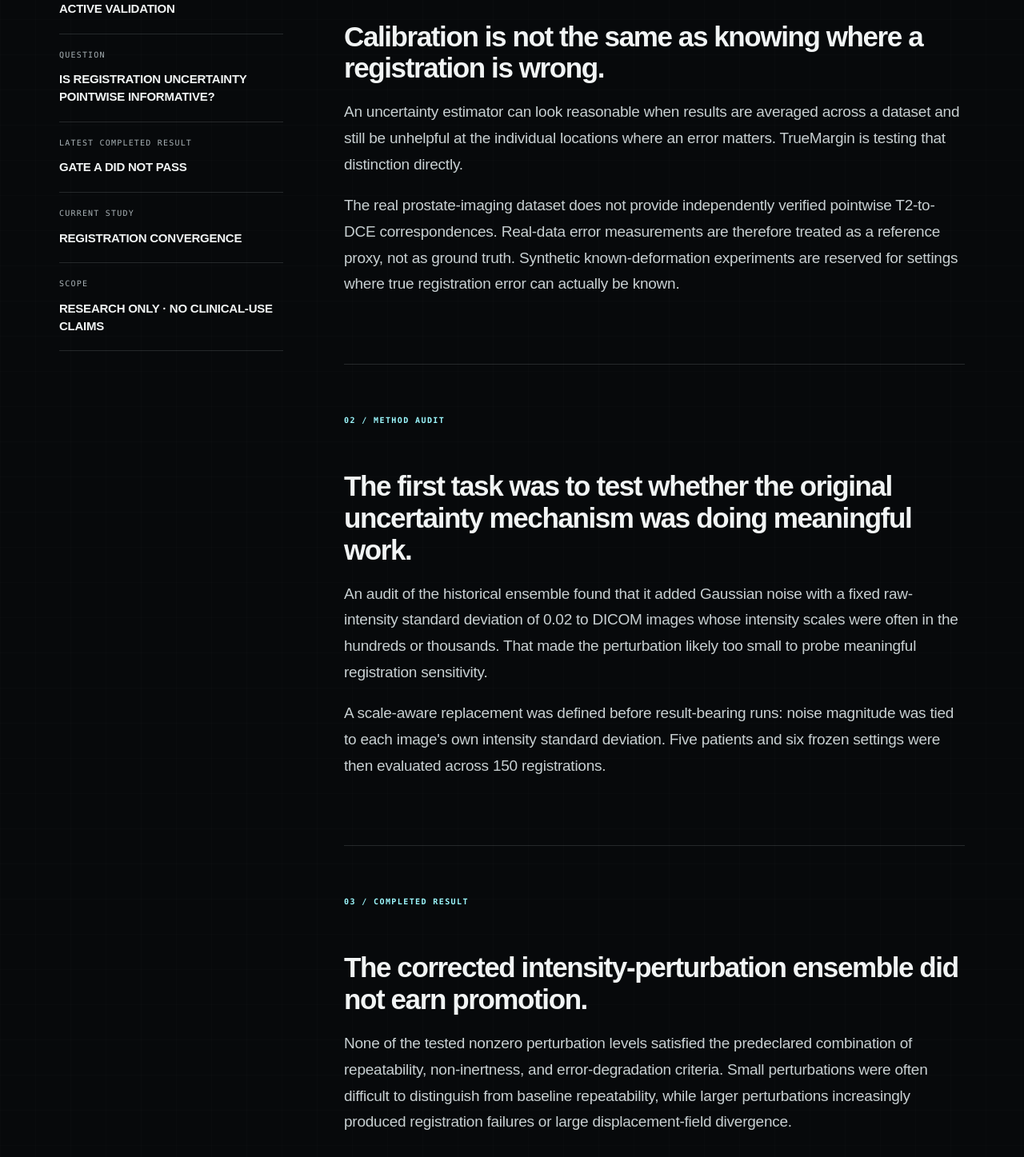
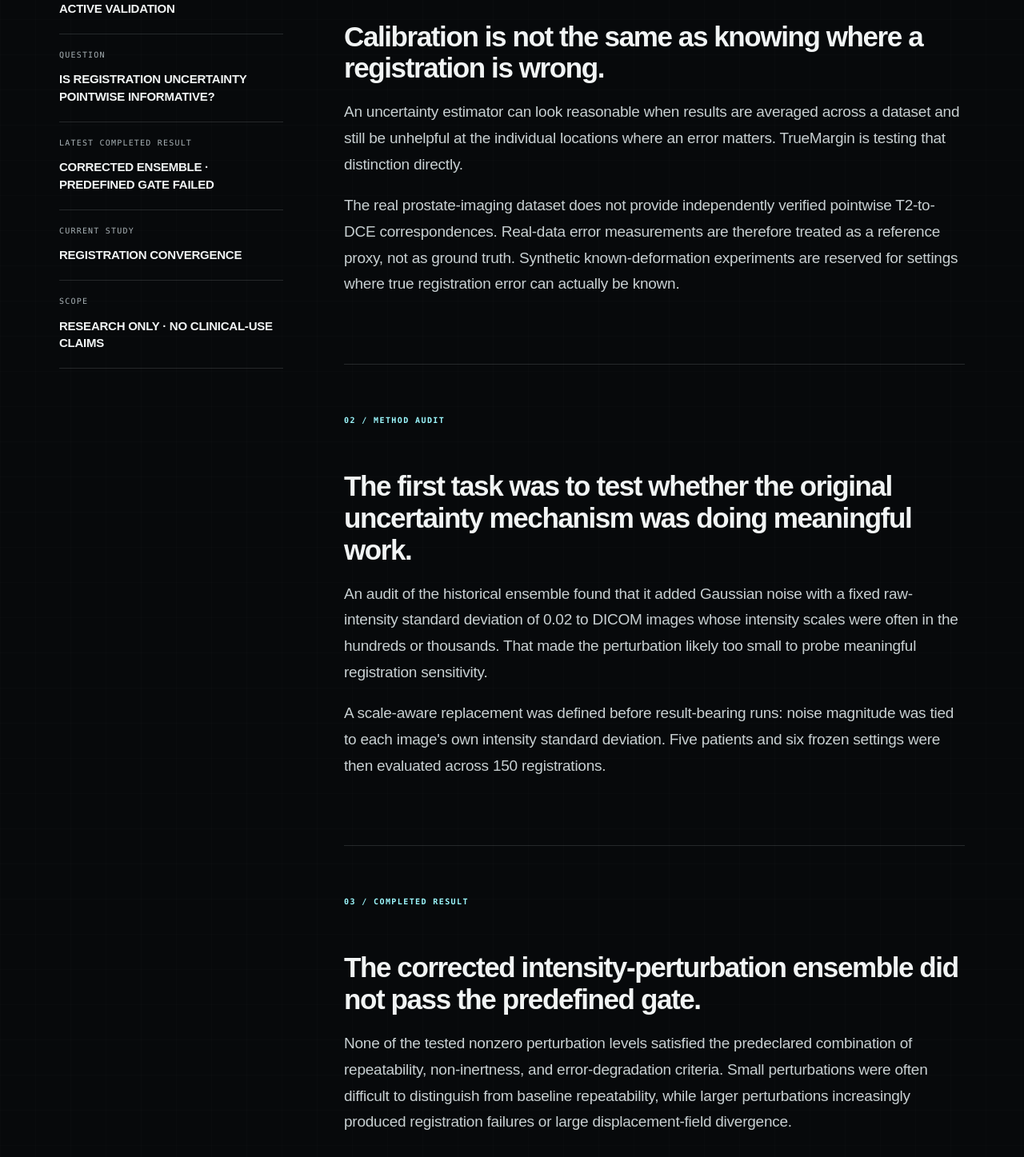
Before and after one commit to Kushrishi/kushrishi.com, a Next.js app: page /research/truemargin in a window 1280 px wide. Shown: the part 680-2127 px from the top of the page at 80% size. Built offline with nearby package versions, Linux system fonts and the light colour scheme.

Commit message:
Clarify TrueMargin result language

```diff
--- a/app/research/truemargin/page.tsx
+++ b/app/research/truemargin/page.tsx
@@ -66,7 +66,7 @@ export default function TrueMarginPage() {
 
           <div>
             <span>LATEST COMPLETED RESULT</span>
-            <strong>GATE A DID NOT PASS</strong>
+            <strong>CORRECTED ENSEMBLE · PREDEFINED GATE FAILED</strong>
           </div>
 
           <div>
@@ -122,7 +122,7 @@ export default function TrueMarginPage() {
           <section className="research-block" id="gate-a">
             <div className="research-block-index">03 / COMPLETED RESULT</div>
 
-            <h2>The corrected intensity-perturbation ensemble did not earn promotion.</h2>
+            <h2>The corrected intensity-perturbation ensemble did not pass the predefined gate.</h2>
 
             <p>
               None of the tested nonzero perturbation levels satisfied the predeclared combination
```
